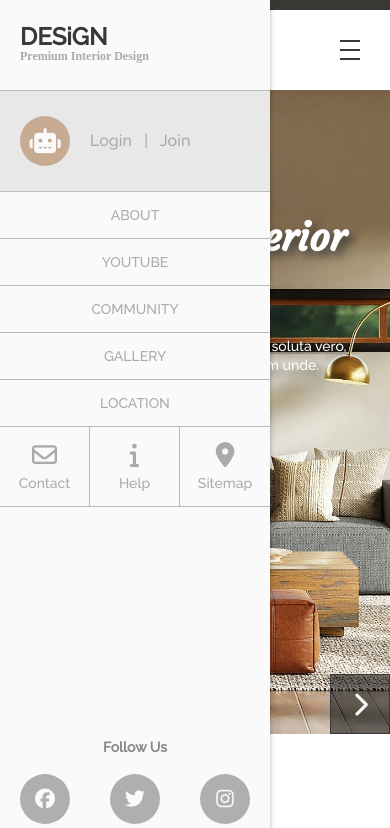
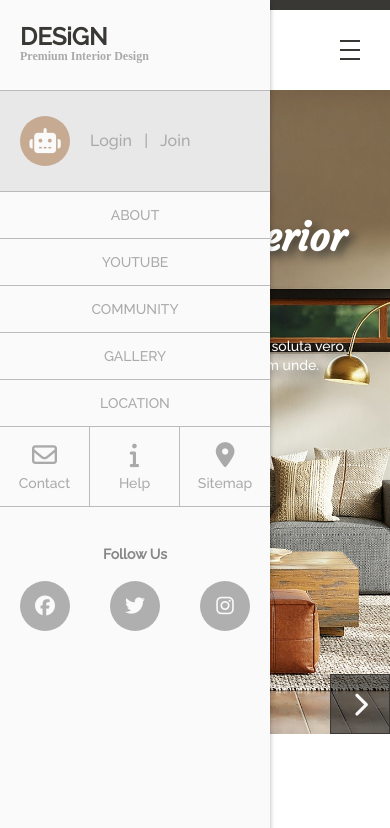
Before and after one commit to yahoumma/project1, a plain HTML site: page index.html in a window 390 px wide. Shown: the top 828 px of the page. Drawn offline with nearby package versions, Linux system fonts and the light colour scheme.

Commit message:
모바일메뉴 수정

```diff
--- a/scss/style.scss
+++ b/scss/style.scss
@@ -307,10 +307,8 @@ $mobile : 539px;
             left:0px;
          }
          .follow{
-            position: absolute;
             width: 270px;
-            bottom: 20px;
-            left: 0;
+            margin-top: 40px;
             h3{
                font:bold 14px/1 "Raleway";
                color:#888;
```
Also changed, not shown: css/style.css, 1 other file.
